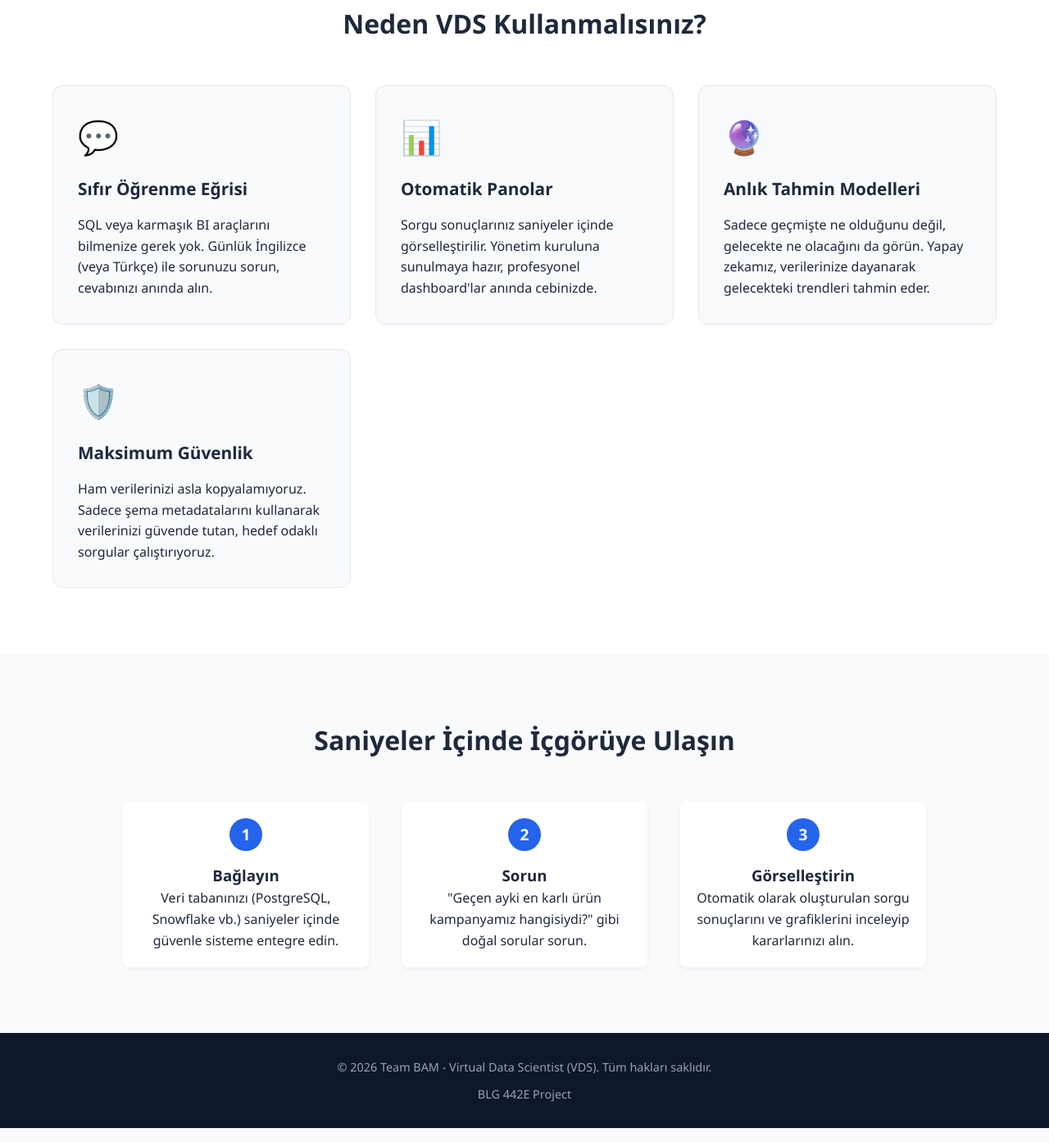
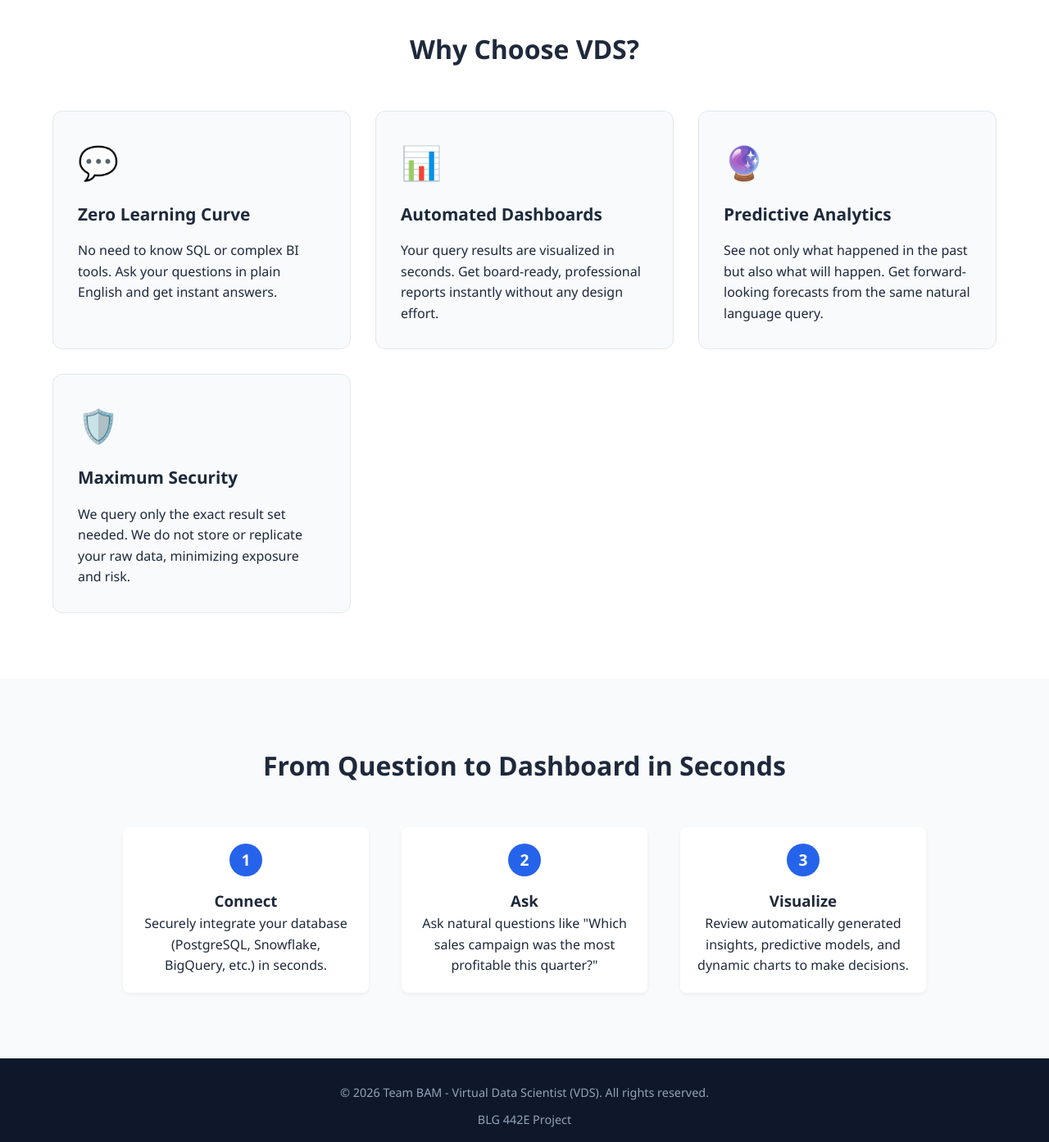
Before and after one commit to itu-itis25-baydarb21/VDS-Landing-Page, a plain HTML site: page index.html in a window 1280 px wide. Shown: the part 627-2020 px from the top of the page at 82% size. Drawn offline with Linux system fonts and the light colour scheme.

Commit message:
Update index.html

```diff
--- a/index.html
+++ b/index.html
@@ -1,11 +1,11 @@
 <!DOCTYPE html>
-<html lang="tr">
+<html lang="en">
 <head>
     <meta charset="UTF-8">
     <meta name="viewport" content="width=device-width, initial-scale=1.0">
-    <title>Virtual Data Scientist (VDS) | Verilerinizle Konuşun</title>
+    <title>Virtual Data Scientist (VDS) | Chat With Your Data</title>
     <style>
-        /* Genel Stiller ve Renk Paleti */
+        /* General Styles and Color Palette */
         :root {
             --primary-color: #2563eb;
             --secondary-color: #1e40af;
@@ -27,7 +27,7 @@
             line-height: 1.6;
         }
 
-        /* Navigasyon */
+        /* Navigation */
         header {
             background-color: white;
             padding: 1rem 5%;
@@ -58,7 +58,7 @@
             color: var(--primary-color);
         }
 
-        /* Kahraman (Hero) Bölümü */
+        /* Hero Section */
         .hero {
             padding: 100px 5%;
             text-align: center;
@@ -102,7 +102,7 @@
             color: var(--light-text);
         }
 
-        /* Özellikler (Features) Bölümü */
+        /* Features Section */
         .features {
             padding: 80px 5%;
             background-color: white;
@@ -142,7 +142,7 @@
             font-size: 1.3rem;
         }
 
-        /* Nasıl Çalışır Bölümü */
+        /* How it Works Section */
         .how-it-works {
             padding: 80px 5%;
             background-color: var(--bg-color);
@@ -199,68 +199,68 @@
     <header>
         <div class="logo">VDS.</div>
         <nav class="nav-links">
-            <a href="#ozellikler">Özellikler</a>
-            <a href="#nasil-calisir">Nasıl Çalışır</a>
-            <a href="#fiyatlandirma">Fiyatlandırma</a>
+            <a href="#features">Features</a>
+            <a href="#how-it-works">How It Works</a>
+            <a href="#pricing">Pricing</a>
         </nav>
     </header>
 
     <section class="hero">
-        <h1>Sanal Veri Bilimciniz ile Tanışın</h1>
-        <p>Doğal dil sorularınızı anında kesin SQL sorgularına ve sunuma hazır panolara dönüştürün. IT ekibini beklemeden kendi veri odaklı kararlarınızı alın.</p>
-        <a href="#" class="cta-button">Ücretsiz Başlayın</a>
-        <span class="hero-subtext">Kredi kartı gerekmez. Her ay 50 sorgu tamamen ücretsiz.</span>
+        <h1>Meet Your Virtual Data Scientist</h1>
+        <p>Instantly convert your natural language questions into precise SQL queries and presentation-ready dashboards. Make your own data-driven decisions without waiting for the IT team.</p>
+        <a href="#" class="cta-button">Get Started for Free</a>
+        <span class="hero-subtext">No credit card required. Up to 50 queries per month completely free.</span>
     </section>
 
-    <section id="ozellikler" class="features">
-        <h2 class="section-title">Neden VDS Kullanmalısınız?</h2>
+    <section id="features" class="features">
+        <h2 class="section-title">Why Choose VDS?</h2>
         <div class="features-grid">
             <div class="feature-card">
                 <div class="feature-icon">💬</div>
-                <h3>Sıfır Öğrenme Eğrisi</h3>
-                <p>SQL veya karmaşık BI araçlarını bilmenize gerek yok. Günlük İngilizce (veya Türkçe) ile sorunuzu sorun, cevabınızı anında alın.</p>
+                <h3>Zero Learning Curve</h3>
+                <p>No need to know SQL or complex BI tools. Ask your questions in plain English and get instant answers.</p>
             </div>
             <div class="feature-card">
                 <div class="feature-icon">📊</div>
-                <h3>Otomatik Panolar</h3>
-                <p>Sorgu sonuçlarınız saniyeler içinde görselleştirilir. Yönetim kuruluna sunulmaya hazır, profesyonel dashboard'lar anında cebinizde.</p>
+                <h3>Automated Dashboards</h3>
+                <p>Your query results are visualized in seconds. Get board-ready, professional reports instantly without any design effort.</p>
             </div>
             <div class="feature-card">
                 <div class="feature-icon">🔮</div>
-                <h3>Anlık Tahmin Modelleri</h3>
-                <p>Sadece geçmişte ne olduğunu değil, gelecekte ne olacağını da görün. Yapay zekamız, verilerinize dayanarak gelecekteki trendleri tahmin eder.</p>
+                <h3>Predictive Analytics</h3>
+                <p>See not only what happened in the past but also what will happen. Get forward-looking forecasts from the same natural language query.</p>
             </div>
             <div class="feature-card">
                 <div class="feature-icon">🛡️</div>
-                <h3>Maksimum Güvenlik</h3>
-                <p>Ham verilerinizi asla kopyalamıyoruz. Sadece şema metadatalarını kullanarak verilerinizi güvende tutan, hedef odaklı sorgular çalıştırıyoruz.</p>
+                <h3>Maximum Security</h3>
+                <p>We query only the exact result set needed. We do not store or replicate your raw data, minimizing exposure and risk.</p>
             </div>
         </div>
     </section>
 
-    <section id="nasil-calisir" class="how-it-works">
-        <h2 class="section-title">Saniyeler İçinde İçgörüye Ulaşın</h2>
+    <section id="how-it-works" class="how-it-works">
+        <h2 class="section-title">From Question to Dashboard in Seconds</h2>
         <div class="steps">
             <div class="step">
                 <div class="step-number">1</div>
-                <h3>Bağlayın</h3>
-                <p>Veri tabanınızı (PostgreSQL, Snowflake vb.) saniyeler içinde güvenle sisteme entegre edin.</p>
+                <h3>Connect</h3>
+                <p>Securely integrate your database (PostgreSQL, Snowflake, BigQuery, etc.) in seconds.</p>
             </div>
             <div class="step">
                 <div class="step-number">2</div>
-                <h3>Sorun</h3>
-                <p>"Geçen ayki en karlı ürün kampanyamız hangisiydi?" gibi doğal sorular sorun.</p>
+                <h3>Ask</h3>
+                <p>Ask natural questions like "Which sales campaign was the most profitable this quarter?"</p>
             </div>
             <div class="step">
                 <div class="step-number">3</div>
-                <h3>Görselleştirin</h3>
-                <p>Otomatik olarak oluşturulan sorgu sonuçlarını ve grafiklerini inceleyip kararlarınızı alın.</p>
+                <h3>Visualize</h3>
+                <p>Review automatically generated insights, predictive models, and dynamic charts to make decisions.</p>
             </div>
         </div>
     </section>
 
     <footer>
-        <p>&copy; 2026 Team BAM - Virtual Data Scientist (VDS). Tüm hakları saklıdır.</p>
+        <p>&copy; 2026 Team BAM - Virtual Data Scientist (VDS). All rights reserved.</p>
         <p style="margin-top: 10px;">BLG 442E Project</p>
     </footer>
 
```
